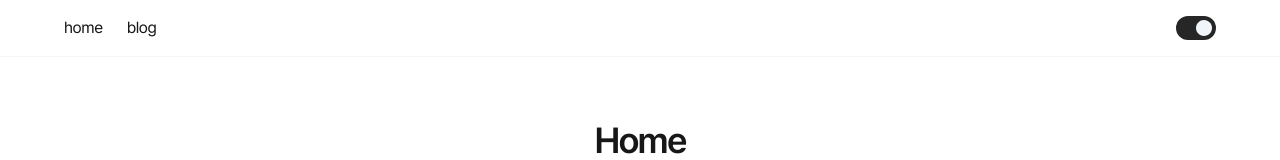
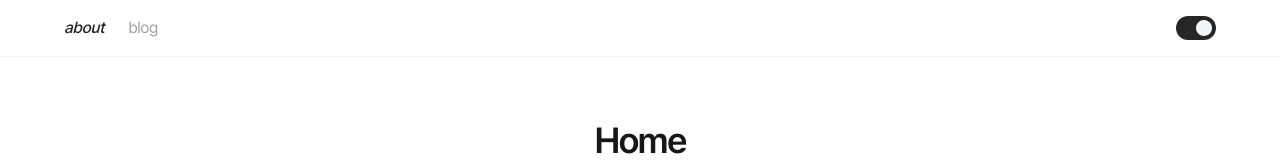
Before and after one commit to Ujaa/blog, a Next.js app: page / in a window 1280 px wide. Shown: the top 160 px of the page. Built offline with nearby package versions, Linux system fonts and the light colour scheme.

Commit message:
fix: nav item 선택 시 강조되도록 수정

```diff
--- a/app/components/nav.tsx
+++ b/app/components/nav.tsx
@@ -1,9 +1,12 @@
+"use client";
+
 import Link from "next/link";
+import { usePathname } from "next/navigation";
 import ToggleDarkModeBtn from "./ToggleDarkModeBtn";
 
 const navItems = {
   "/": {
-    name: "home",
+    name: "about",
   },
   "/blog": {
     name: "blog",
@@ -11,17 +14,25 @@ const navItems = {
 };
 
 export function Navbar() {
+  const pathname = usePathname();
+
   return (
     <aside className="mb-16 px-4 xl:px-0 mx-auto py-3 w-full tracking-tight flex justify-between items-center sticky top-0 bg-white/80 dark:bg-neutral-900/20 backdrop-blur-lg border-b border-b-neutral-100 dark:border-b-neutral-700 z-40">
       <div className="xl:max-w-6xl w-full mx-auto flex justify-between items-center">
         <nav className="flex flex-row items-center fade" id="nav">
           <div className="flex flex-row gap-6">
             {Object.entries(navItems).map(([path, { name }]) => {
+              const isActive =
+                pathname === path || pathname.startsWith(path + "/");
               return (
                 <Link
                   key={path}
                   href={path}
-                  className="transition-all hover:text-neutral-800 dark:hover:text-neutral-200 flex align-middle relative py-1"
+                  className={`transition-all flex align-middle relative py-1 ${
+                    isActive
+                      ? "font-medium text-neutral-800 dark:text-white italic"
+                      : "text-neutral-400 hover:text-neutral-600 dark:text-neutral-400 dark:hover:text-neutral-200"
+                  }`}
                 >
                   {name}
                 </Link>
```
